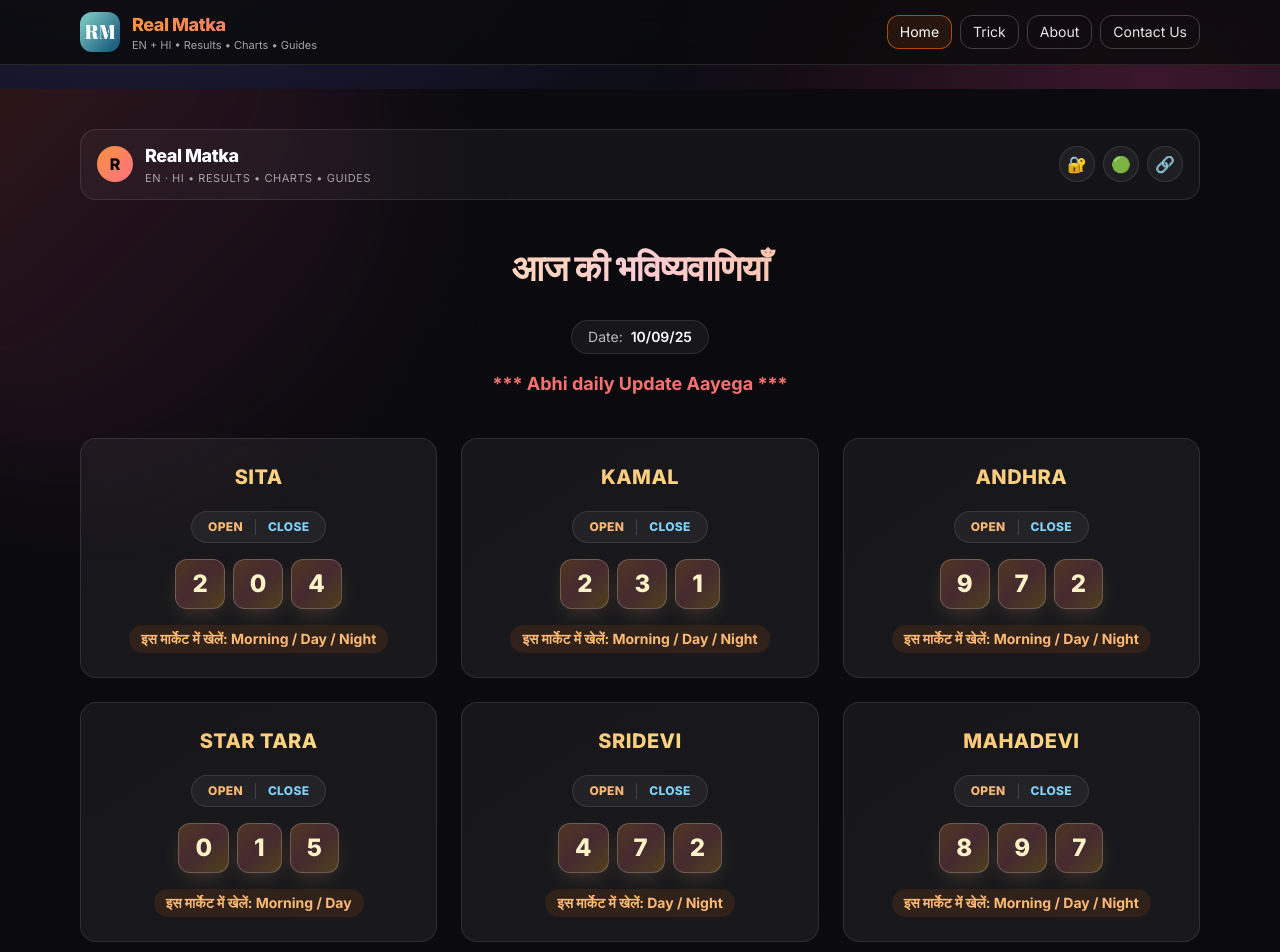
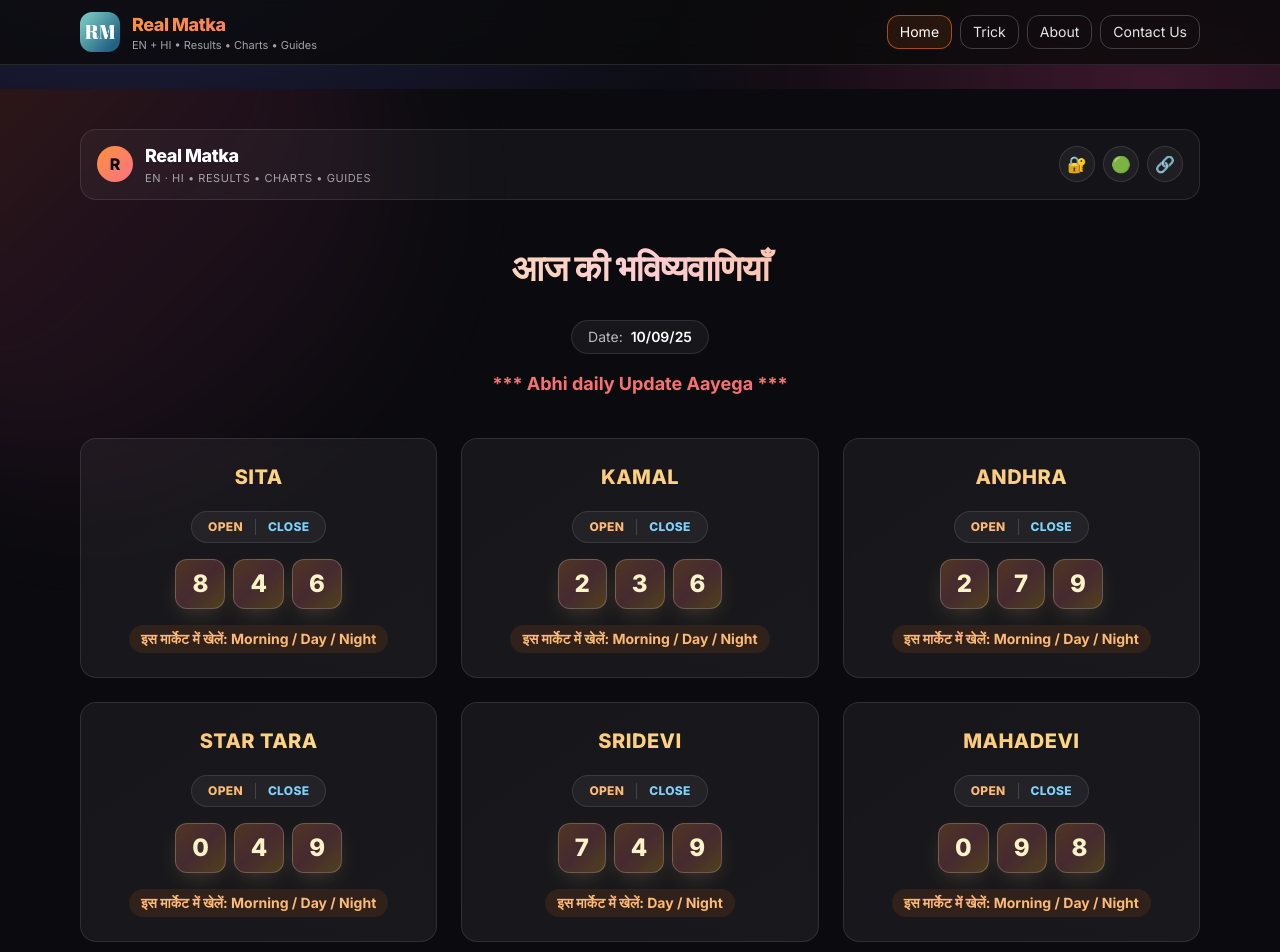
Before and after one commit to sdtwedding701-hub/realmatka, a Next.js app: page / in a window 1280 px wide. Shown: the top 952 px of the page. Built offline with nearby package versions, Linux system fonts and the light colour scheme.

Commit message:
Daily update: 12/09/25 changes

```diff
--- a/app/page.tsx
+++ b/app/page.tsx
@@ -4,12 +4,12 @@ import { useState } from "react";
 
 /** ====== DAILY MANUAL INPUT ====== */
 const MARKETS = [
-  { name: "Sita", digits: [2, 0, 4], play: "Morning / Day / Night" },
-  { name: "Kamal", digits: [2, 3, 1], play: "Morning / Day / Night" },
-  { name: "Andhra", digits: [9, 7, 2], play: "Morning / Day / Night" },
-  { name: "Star Tara", digits: [0, 1, 5], play: "Morning / Day " },
-  { name: "Sridevi", digits: [4, 7, 2], play: "Day / Night " },
-  { name: "Mahadevi", digits: [8, 9, 7], play: "Morning / Day / Night" },
+  { name: "Sita", digits: [8, 4, 6], play: "Morning / Day / Night" },
+  { name: "Kamal", digits: [2, 3, 6], play: "Morning / Day / Night" },
+  { name: "Andhra", digits: [2, 7, 9], play: "Morning / Day / Night" },
+  { name: "Star Tara", digits: [0, 4, 9], play: "Morning / Day / Night " },
+  { name: "Sridevi", digits: [7, 4, 9], play: "Day / Night " },
+  { name: "Mahadevi", digits: [0, 9, 8], play: "Morning / Day / Night" },
 ];
 
 /** ====== RELATED TRICKS (links) ====== */
```
Also changed, not shown: app/data/sita_chart_cleaned.csv.
